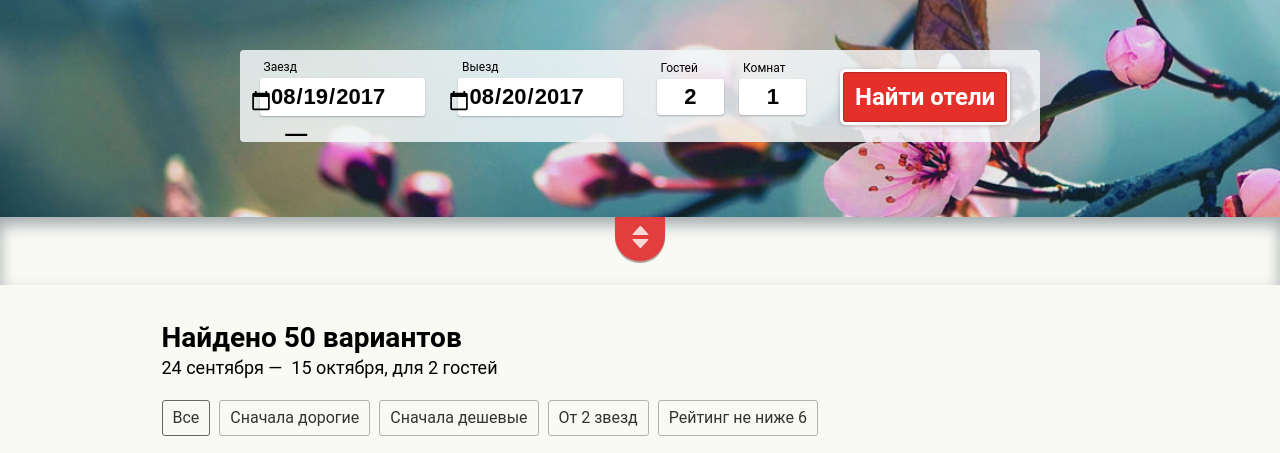
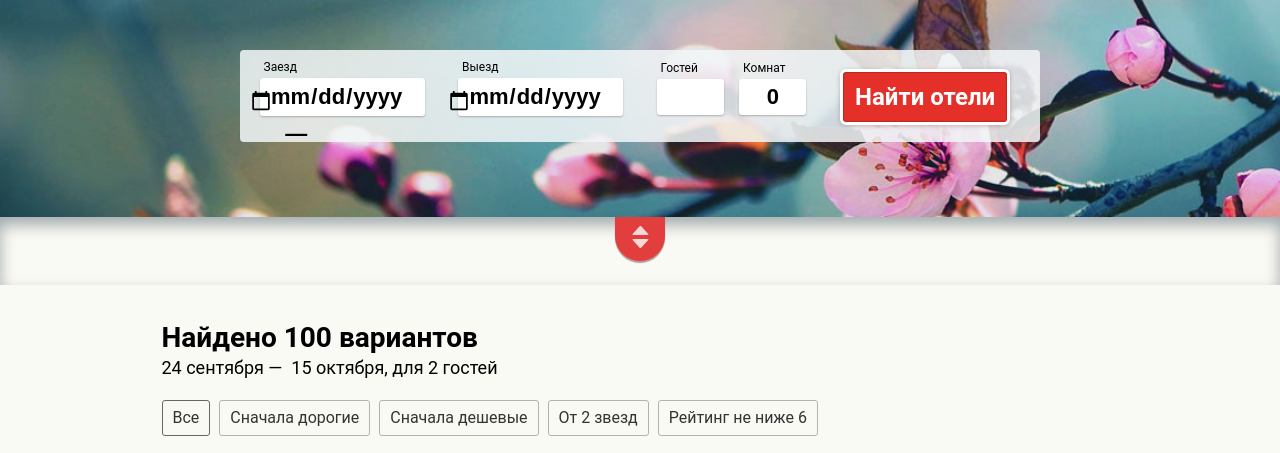
Before and after one commit to SvetlankaKuzyaka/Keksobooking_HTMLAcademy, a website: page index.html in a window 1280 px wide. Shown: the part 292-745 px from the top of the page. Drawn offline with Linux system fonts and the light colour scheme.

Commit message:
Changes_Lesson3

```diff
--- a/index.html
+++ b/index.html
@@ -110,9 +110,10 @@
 </template>
 
 <script src="lib/cookies.js"></script>
-<script src="js/form-validation.js"></script>
+<!--<script src="js/form-validation.js"></script>-->
+<script src="js/form-validation-mine.js"></script>
 <script src="data/hotels.js"></script>
-<script src="js/hotels-list.js"></script>
+<!--<script src="js/hotels-list.js"></script>-->
 
 </body>
 </html>
--- /dev/null
+++ b/js/form-validation-mine.js
@@ -0,0 +1,34 @@
+'use strict';
+
+(function() {
+  var guests = document.querySelector('#searchform-guests-number');
+  var rooms = document.querySelector('#searchform-guests-rooms');
+  var formElement = document.forms['searchform'];
+  var MAX_GUESTS = 6;
+  var MAX_GUESTS_PER_ROOM = 3;
+
+  guests.max = MAX_GUESTS;
+
+  function setMinAndMaxRooms(roomsElement, guestsNumber){
+    roomsElement.min = Math.ceil(guestsNumber / MAX_GUESTS_PER_ROOM);
+    roomsElement.max = guestsNumber;
+  }
+
+  guests.value = docCookies.getItem('guests');
+  setMinAndMaxRooms(rooms, guests.value);
+  rooms.value = rooms.min;
+
+  guests.onchange = function() {
+    setMinAndMaxRooms(rooms, guests.value);
+    rooms.value = rooms.min;
+  }
+
+  formElement.onsubmit = function(evt) {
+    evt.preventDefault();
+    var dateToExpire = +Date.now() + 3*24*60*60*1000;
+    var formattedDateToExpire = new Date(dateToExpire).toUTCString();
+    document.cookie = 'guests=' + guests.value + ';expires=' + formattedDateToExpire;
+    document.cookie = 'rooms=' + rooms.value + ';expires=' + formattedDateToExpire;
+    formElement.submit();
+  }
+})();
```
